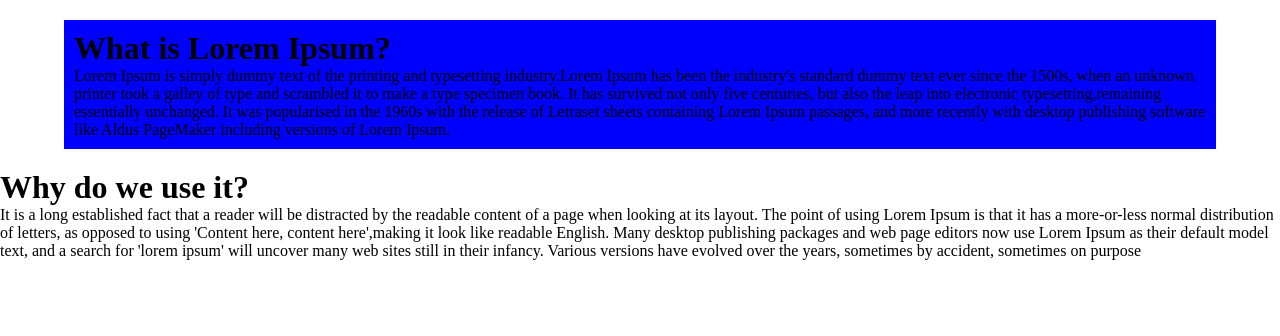
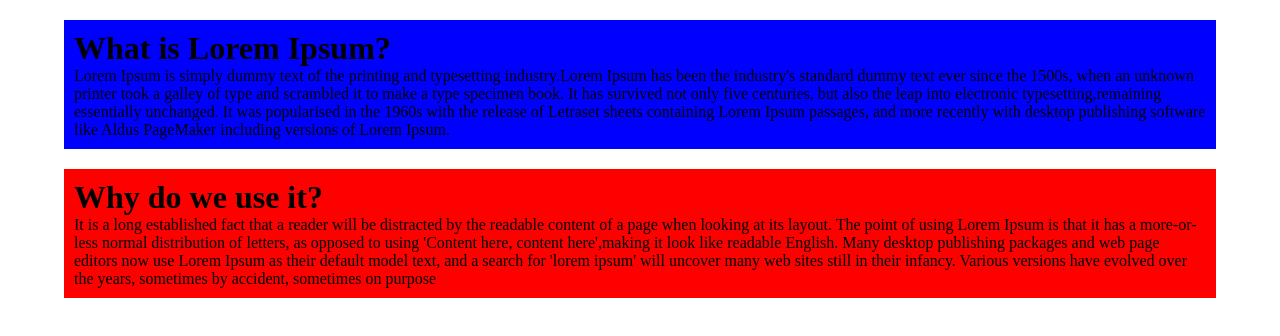
Before and after one commit to Elmira99/rsschool-cv, a plain HTML site: page index.html in a window 1280 px wide. Drawn offline with Linux system fonts and the light colour scheme.

Commit message:
feat: update style.css

```diff
--- a/style.css
+++ b/style.css
@@ -9,3 +9,10 @@
     background-color: blue;
     margin: 20px auto;
 }
+.second{
+    width: 90%;
+    height: auto;
+    padding: 10px;
+    margin: 20px auto;
+    background-color: red
+}
```
